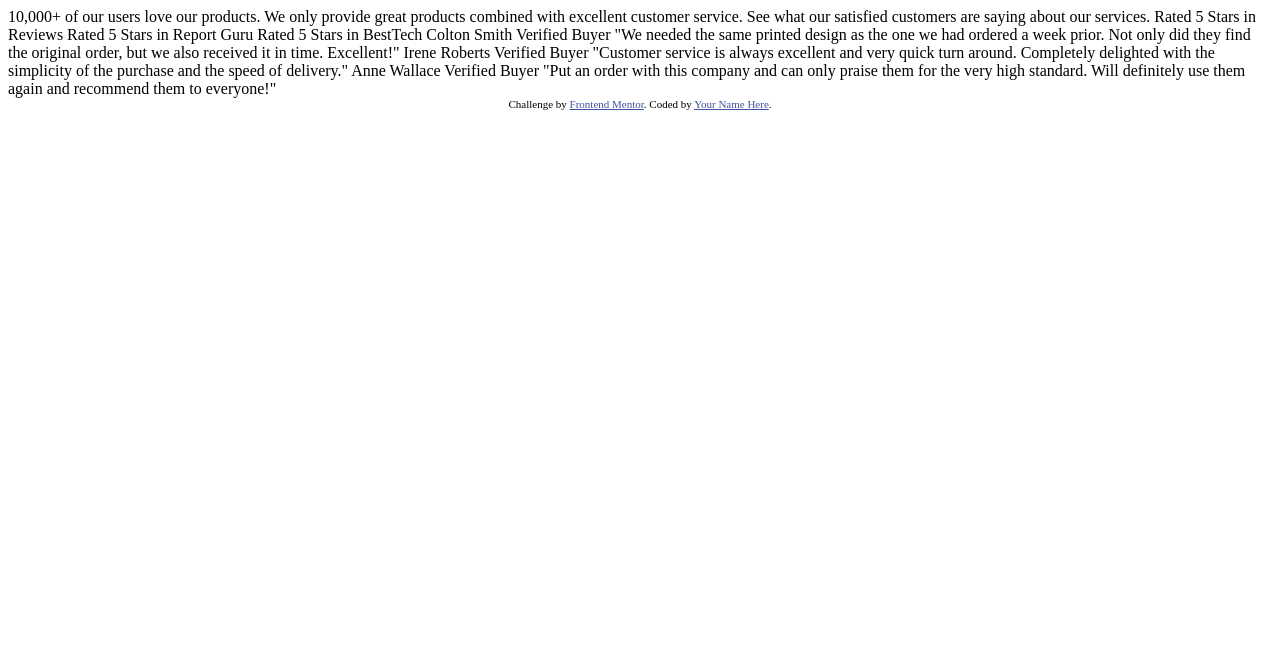
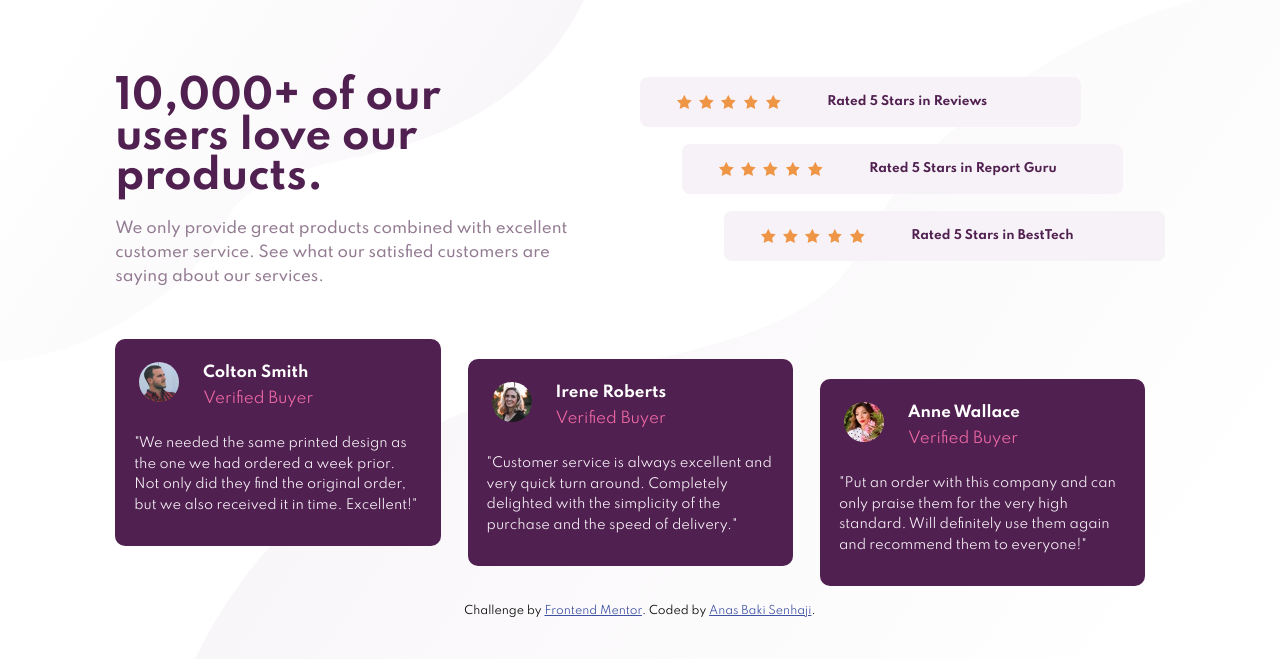
Before and after one commit to ANAS-BAKI-SENHAJI/Social-proof-section, a plain HTML site: page index.html in a window 1280 px wide. Drawn offline with Linux system fonts and the light colour scheme.

Commit message:
project finished

```diff
--- a/index.html
+++ b/index.html
@@ -4,58 +4,123 @@
     <meta charset="UTF-8" />
     <meta name="viewport" content="width=device-width, initial-scale=1.0" />
     <!-- displays site properly based on user's device -->
-
+    <link rel="stylesheet" href="styles.css">
     <link
       rel="icon"
       type="image/png"
       sizes="32x32"
       href="./images/favicon-32x32.png"
     />
+    <link rel="preconnect" href="https://fonts.googleapis.com">
+    <link rel="preconnect" href="https://fonts.gstatic.com" crossorigin>
+    <link href="https://fonts.googleapis.com/css2?family=Spartan:wght@400;500;700&display=swap" rel="stylesheet">
 
     <title>Frontend Mentor | Social proof section</title>
+  </head>
 
-    <!-- Feel free to remove these styles or customise in your own stylesheet 👍 -->
-    <style>
-      .attribution {
-        font-size: 11px;
-        text-align: center;
-      }
-      .attribution a {
-        color: hsl(228, 45%, 44%);
-      }
-    </style>
-  </head>
   <body>
-    10,000+ of our users love our products.
+    <div id="container">
+      <div class="row" id="first-part">
+        <div class="col-6" id="left-side">
+          <h1 id="title1">10,000+ of our users love our products.</h1>
+          <p id="parag1">We only provide great products combined with excellent customer service.
+            See what our satisfied customers are saying about our services.</p>
+        </div>
+        <div class="col-6" id="right-side">
+          <div class="Rating">
+            <div class="stars-side">
+              <img class="icon-star" src="./images/icon-star.svg" alt="social proof star">
+              <img class="icon-star" src="./images/icon-star.svg" alt="social proof star">
+              <img class="icon-star" src="./images/icon-star.svg" alt="social proof star">
+              <img class="icon-star" src="./images/icon-star.svg" alt="social proof star">
+              <img class="icon-star" src="./images/icon-star.svg" alt="social proof star">
+            </div>
+            <div class="Description-of-stars">
+              <p>Rated 5 Stars in Reviews</p>
+            </div>
+          </div>
+          <div class="Rating">
+            <div class="stars-side">
+              <img class="icon-star" src="./images/icon-star.svg" alt="social proof star">
+              <img class="icon-star" src="./images/icon-star.svg" alt="social proof star">
+              <img class="icon-star" src="./images/icon-star.svg" alt="social proof star">
+              <img class="icon-star" src="./images/icon-star.svg" alt="social proof star">
+              <img class="icon-star" src="./images/icon-star.svg" alt="social proof star">
+            </div>
+            <div class="Description-of-stars">
+              <p>Rated 5 Stars in Report Guru</p>
+            </div>
+          </div>
+          <div class="Rating">
+            <div class="stars-side">
+              <img class="icon-star" src="./images/icon-star.svg" alt="social proof star">
+              <img class="icon-star" src="./images/icon-star.svg" alt="social proof star">
+              <img class="icon-star" src="./images/icon-star.svg" alt="social proof star">
+              <img class="icon-star" src="./images/icon-star.svg" alt="social proof star">
+              <img class="icon-star" src="./images/icon-star.svg" alt="social proof star">
+            </div>
+            <div class="Description-of-stars">
+              <p>Rated 5 Stars in BestTech</p>
+            </div>
+          </div>
+        </div>
+      </div>
 
-    We only provide great products combined with excellent customer service.
-    See what our satisfied customers are saying about our services.
 
-    Rated 5 Stars in Reviews
-    Rated 5 Stars in Report Guru
-    Rated 5 Stars in BestTech
-
-    Colton Smith
-    Verified Buyer
+      <!-- .profile-card table + tr td:nth-of-type(2)      -->
+      <div id="second-part" class="row">
+        <div class="profile-card col-3">
+          <table>
+            <tr>
+              <td rowspan="2"><img src="./images/image-colton.jpg" alt=""></td>
+              <td class="name">Colton Smith</td>
+            </tr>
+            <tr>
+              <td class="name-description">Verified Buyer</td>
+            </tr>
+          </table>
+          <p>
             "We needed the same printed design as the one we had ordered a week prior.
             Not only did they find the original order, but we also received it in time.
             Excellent!"
-
-    Irene Roberts
-    Verified Buyer
+          </p>
+        </div>
+        <div class="profile-card col-3" id="second-profile-card">
+          <table>
+            <tr>
+              <td rowspan="2"><img src="./images/image-irene.jpg" alt=""></td>
+              <td class="name">Irene Roberts</td>
+            </tr>
+            <tr>
+              <td class="name-description">Verified Buyer</td>
+            </tr>
+          </table>
+          <p>
             "Customer service is always excellent and very quick turn around. Completely
             delighted with the simplicity of the purchase and the speed of delivery."
-
-    Anne Wallace
-    Verified Buyer
+          </p>
+        </div>
+        <div class="profile-card col-3">
+          <table>
+            <tr>
+              <td rowspan="2"><img src="./images/image-anne.jpg" alt=""></td>
+              <td class="name">Anne Wallace</td>
+            </tr>
+            <tr>
+              <td class="name-description">Verified Buyer</td>
+            </tr>
+          </table>
+          <p>
             "Put an order with this company and can only praise them for the very high
             standard. Will definitely use them again and recommend them to everyone!"
+          </p>
+        </div>
+      </div>
 
       <div class="attribution">
-      Challenge by
-      <a href="https://www.frontendmentor.io?ref=challenge" target="_blank"
-        >Frontend Mentor</a
-      >. Coded by <a href="#">Your Name Here</a>.
+        Challenge by <a href="https://www.frontendmentor.io?ref=challenge" target="_blank">Frontend Mentor</a>. Coded by
+        <a href="https://www.linkedin.com/in/baki-senhaji-anas-4219b81aa/">Anas Baki Senhaji</a>.
+      </div>
     </div>
   </body>
 </html>
--- /dev/null
+++ b/styles.css
@@ -0,0 +1,210 @@
+.attribution {
+    font-size: 11px;
+    text-align: center;
+
+}
+
+.attribution a {
+    color: hsl(228, 45%, 44%);
+}
+
+body {
+    font-family: 'Spartan', sans-serif;
+    font-size: 15px;
+    line-height: 1.6;
+    padding: 50px 15px;
+    background-image: url("./images/bg-pattern-top-mobile.svg"), url("./images/bg-pattern-bottom-mobile.svg");
+    background-repeat: no-repeat;
+    background-position: left 0vw top 0vh, left 0 bottom 0;
+}
+
+@media only screen and (min-width: 375px) {
+    body {
+        background-image: url("./images/bg-pattern-top-mobile.svg"), url("./images/bg-pattern-bottom-desktop.svg");
+        background-position: left 0vw top 0vh, left 30vw bottom -10vh;
+    }
+}
+
+* {
+    box-sizing: border-box;
+    padding: 0;
+    margin: 0;
+}
+
+[class*="col-"] {
+    float: left;
+
+}
+
+.row::after {
+    content: "";
+    clear: both;
+    display: table;
+}
+
+/* For mobile phones: */
+[class*="col-"] {
+    width: 100%;
+}
+
+#title1 {
+    text-align: center;
+    font-weight: 700;
+    color: hsl(300, 43%, 22%);
+    font-size: 35px;
+    line-height: 1;
+}
+
+#parag1 {
+    text-align: center;
+    color: hsl(303, 10%, 53%);
+    margin-top: 35px;
+    margin-bottom: 35px;
+    font-weight: 500;
+}
+
+#right-side>div {
+    background-color: hsl(300, 24%, 96%);
+    width: 100%;
+    border-radius: 8px;
+    height: 70px;
+    margin-bottom: 17px;
+    font-weight: 700;
+    font-size: 12px;
+    padding-top: 10px;
+    padding-bottom: 10px;
+}
+
+.icon-star {
+    margin: 2px;
+    height: 14px;
+}
+
+.stars-side {
+    width: fit-content;
+    margin: auto;
+    margin-bottom: 7px;
+}
+
+.Description-of-stars {
+    margin: auto;
+    width: fit-content;
+    color: hsl(300, 43%, 22%);
+}
+
+/* ######################## Second part ######################## */
+#second-part{
+    margin-top: 25px;
+}
+
+.profile-card {
+    background-color: hsl(300, 43%, 22%);
+    border-radius: 10px;
+    margin-bottom: 17px;
+}
+
+.profile-card table {
+    margin: 20px 22px;
+}
+
+.profile-card img {
+    width: 40px;
+    border-radius: 50%;
+    margin-right: 22px;
+}
+
+.name {
+    color: hsl(0, 0%, 100%);
+    font-weight: 700;
+}
+
+.name-description {
+    color: hsl(333, 80%, 67%);
+}
+
+.profile-card p {
+    color: hsl(300, 24%, 96%);
+    margin-left: 19px;
+    margin-right: 19px;
+    margin-bottom: 30px;
+    font-size: 13px;
+    font-weight: 400;
+    line-height: 1.6;
+}
+
+
+/* ###################### Desktop Version ######################## */
+@media only screen and (min-width: 970px) {
+    .col-1 {width: 8.33%;}
+    .col-2 {width: 16.66%;}
+    .col-3 {width: 25%;}
+    .col-4 {width: 33.33%;}
+    .col-5 {width: 41.66%;}
+    .col-6 {width: 50%;}
+    .col-7 {width: 58.33%;}
+    .col-8 {width: 66.66%;}
+    .col-9 {width: 75%;}
+    .col-10 {width: 83.33%;}
+    .col-11 {width: 91.66%;}
+    .col-12 {width: 100%;}
+
+    body {
+        padding: 6% 9% 3% 9%;
+        font-size: 15px;
+        background-image: url("./images/bg-pattern-top-desktop.svg"), url("./images/bg-pattern-bottom-desktop.svg");
+        background-position: left 0vw top 0vh, right 0vw bottom 0vh;
+    }
+
+    #title1 {
+        width: 65%;
+        text-align: left;
+        font-size: 40px;
+    }
+
+    #parag1 {
+        text-align: left;
+        width: 90%;
+        margin-top: 20px;
+        margin-bottom: 25px;
+    }
+
+    #right-side>div {
+        width: 84%;
+        height: 50px;
+    }
+
+    #right-side>div:nth-of-type(2) {margin-left: 8%;}
+    #right-side>div:nth-of-type(3) {margin-left: 16%;}
+
+    .stars-side {
+        margin-bottom: 0;
+        padding-left: 8%;
+    }
+
+    .Description-of-stars {
+        float: left;
+        margin-left: 0;
+    }
+
+    .Rating {
+        display: flex;
+        flex-direction: row;
+    }
+
+    .Rating div:nth-of-type(1) {flex: 3;}
+    .Rating div:nth-of-type(2) {flex: 5;}
+
+    /* ######################## Second part ######################## */
+    #second-profile-card {
+        margin-right: 27px ;
+        margin-left: 27px ;
+    }
+
+    .profile-card {
+        width: 31%;
+
+    }
+
+    #second-part div:nth-of-type(2) {margin-top: 20px;}
+    #second-part div:nth-of-type(3) {margin-top: 40px;}
+}
```
Lines whose indentation alone changed are shown as unchanged.
